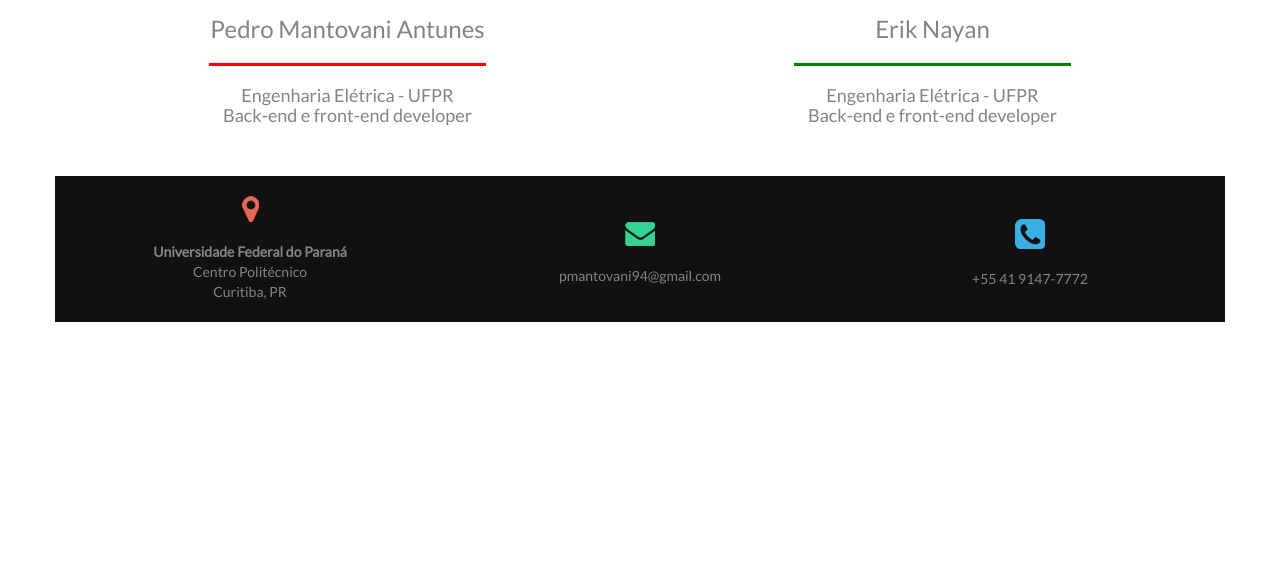
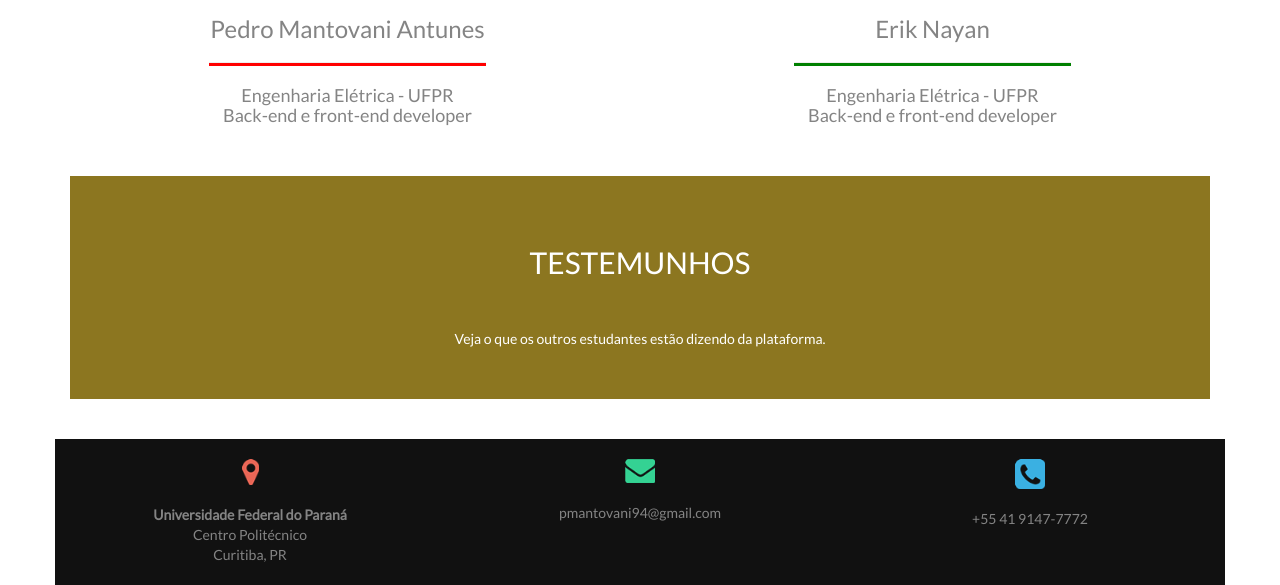
Before and after one commit to eriknayan/acesso_ufpr, a PHP site: page / in a window 1280 px wide. Shown: the part 1518-2103 px from the top of the page. Before the commit the page ends 1840 px from the top, so only its background shows below. Run offline with PHP 8.4, Linux system fonts and the light colour scheme.

Commit message:
Fix footer and put skeleton for testimonials

```diff
--- a/website/css/style.css
+++ b/website/css/style.css
@@ -61,11 +61,6 @@ a {
     margin-bottom: 20px;
 }
 
-.vertical-align {
-    display: flex;
-    align-items: center;
-}
-
 .button-register {
     background-color: #e96656;
     border-color: #e96656;
@@ -101,6 +96,20 @@ a {
     border-color: #146947;
 }
 
+.testimonial-section {
+    background: #8c7620;
+}
+
+.testimonial-title {
+    padding-top: 50px;
+    color: white;
+}
+
+.testimonial-subtitle {
+    color: white;
+    margin-bottom: 50px;
+}
+
 /* Removes spinner for number fields on registration */
 input::-webkit-outer-spin-button,
 input::-webkit-inner-spin-button {
--- a/website/index.html
+++ b/website/index.html
@@ -99,9 +99,25 @@
             </div>
         </div>
     </div>
+    <!-- TESTIMONY TITLE SECTION -->
+    <div class="testimonial-section">
+        <div class="row text-center title-margin">
+            <div class="col-md-12 text-uppercase sub-title testimonial-title"><h2>Testemunhos</h2></div>
+        </div>
+        <div class="row text-center">
+            <div class="col-md-12 testimonial-subtitle">Veja o que os outros estudantes estão dizendo da plataforma.</div>
+        </div>
+        <!-- TESTIMONY SECTION -->
+            <div class="col-md-4 testimonial">
+            </div>
+            <div class="col-md-4 testimonial">
+            </div>
+            <div class="col-md-4 testimonial">
+            </div>
+    </div>
     <!-- FOOTER SECTION -->
-    <div class="row footer text-center vertical-align">
-        <div class="col-sm-4">
+    <div class="row footer text-center">
+        <div class="col-md-4">
             <a href="http://maps.google.com/?q=-25.449753,-49.232942" target="_blank">
                 <img src="images/pin.png" class="img-responsive center-block img-footer" alt="Pino no mapa">
                 <address>
@@ -111,13 +127,13 @@
                 </address>
             </a>
         </div>
-        <div class="col-sm-4">
+        <div class="col-md-4">
             <a href="mailto:pmantovani94@gmail.com">
                 <img src="images/envelope.png" class="img-responsive center-block img-footer" alt="Contato email">
                 <p>pmantovani94@gmail.com</ap>
             </a>
         </div>
-        <div class="col-sm-4">
+        <div class="col-md-4">
             <a href="tel:+554191477772">
                 <img src="images/telephone.png" class="img-responsive center-block img-footer" alt="Telefone">
                 <p>+55 41 9147-7772</p>
```
